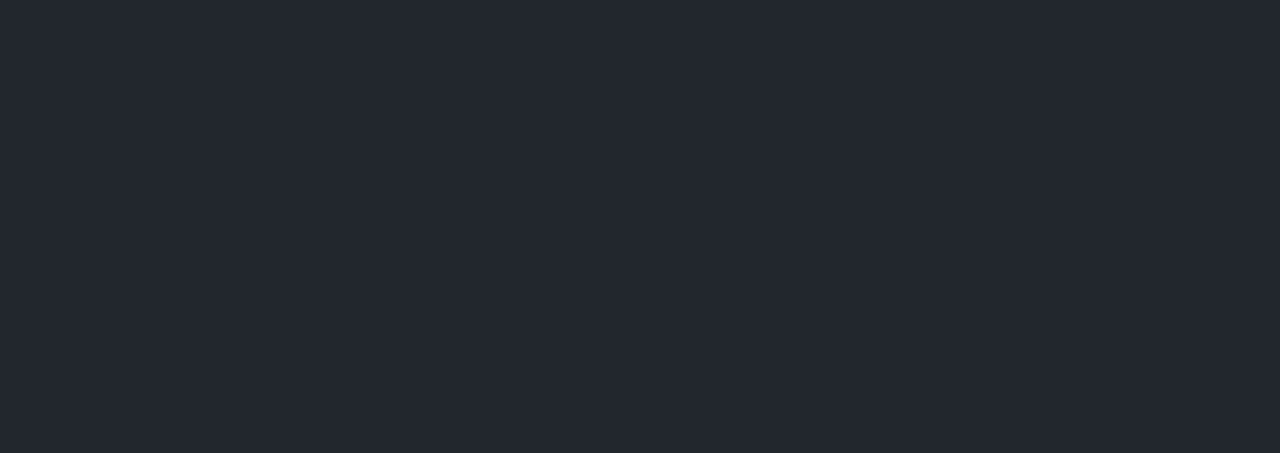
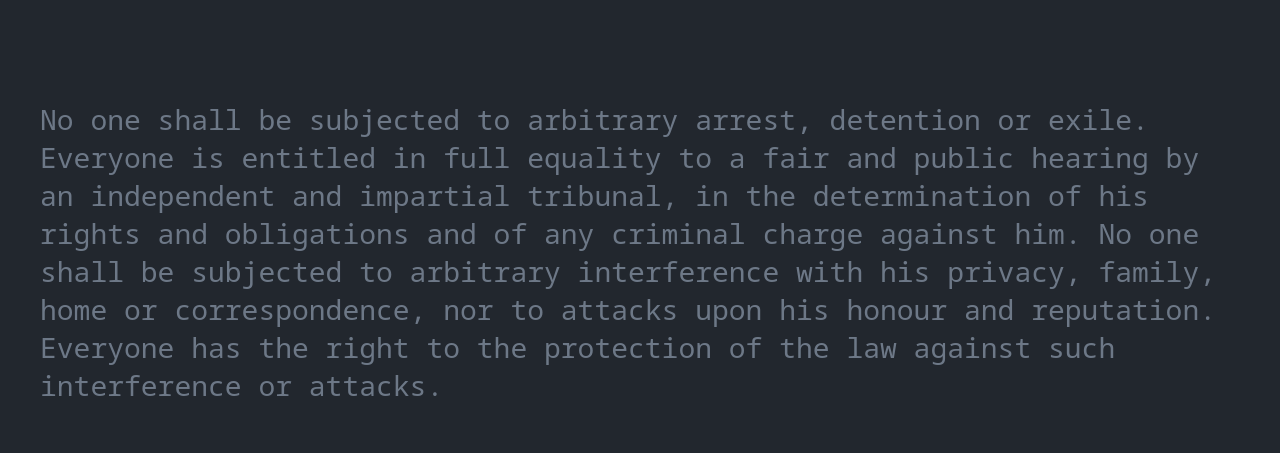
Before and after one commit to integrityaborescenes/speedy-clicky, a website built with Vite: page index.html in a window 1280 px wide. Built offline with nearby package versions, Linux system fonts and the light colour scheme; a web font is replaced by a local one.

Commit message:
add keyboard input block

```diff
--- a/package.json
+++ b/package.json
@@ -9,6 +9,7 @@
     "preview": "vite preview"
   },
   "devDependencies": {
+    "sass": "^1.93.2",
     "sass-embedded": "^1.93.2",
     "vite": "^7.1.7"
   },
--- /dev/null
+++ b/src/components/keyboard__input/index.js
@@ -0,0 +1,9 @@
+import styles from './keyboard__input.module.scss'
+
+export default () =>
+    `
+    <div class="${styles.keyboard__input}">
+        <textarea class="${styles.input__ontop}"></textarea>
+        <p class="${styles.p__under}">No one shall be subjected to arbitrary arrest, detention or exile. Everyone is entitled in full equality to a fair and public hearing by an independent and impartial tribunal, in the determination of his rights and obligations and of any criminal charge against him. No one shall be subjected to arbitrary interference with his privacy, family, home or correspondence, nor to attacks upon his honour and reputation. Everyone has the right to the protection of the law against such interference or attacks.</p>
+    </div>
+    `
--- /dev/null
+++ b/src/components/keyboard__input/keyboard__input.module.scss
@@ -0,0 +1,35 @@
+@use '../../styles/variables';
+
+.keyboard__input {
+  display: flex;
+  max-width: 1200px;
+  width: 100%;
+  height: 350px;
+  position: relative;
+}
+
+.input__ontop {
+  position: absolute;
+  left: -2px;
+  top: -2px;
+  background: transparent;
+  border: none;
+  outline: none;
+  resize: none;
+  overflow: hidden;
+
+  font-family: variables.$main-font;
+  font-size: 28px;
+  color: variables.$blue-color;
+  line-height: normal;
+}
+
+.p__under {
+  border: none;
+  outline: none;
+  user-select: none;
+  font-family: variables.$main-font;
+  font-size: 28px;
+  line-height: normal;
+  color: variables.$text-color;
+}
--- /dev/null
+++ b/src/components/keyboard__preview/index.js
@@ -0,0 +1,6 @@
+export default () =>
+    `
+    <div class="keyboard__preview">
+
+    </div>
+    `
--- a/src/main.js
+++ b/src/main.js
@@ -1,21 +1,8 @@
-import './styles/main.scss'
+import './styles/main.scss';
+import keyboard__input from "./components/keyboard__input";
+import keyboard__preview from "./components/keyboard__preview";
 
-// document.querySelector('#app').innerHTML = `
-//   <div>
-//     <a href="https://vite.dev" target="_blank">
-//       <img src="${viteLogo}" class="logo" alt="Vite logo" />
-//     </a>
-//     <a href="https://developer.mozilla.org/en-US/docs/Web/JavaScript" target="_blank">
-//       <img src="${javascriptLogo}" class="logo vanilla" alt="JavaScript logo" />
-//     </a>
-//     <h1>Hello Vite!</h1>
-//     <div class="card">
-//       <button id="counter" type="button"></button>
-//     </div>
-//     <p class="read-the-docs">
-//       Click on the Vite logo to learn more
-//     </p>
-//   </div>
-// `
-//
-// setupCounter(document.querySelector('#counter'))
+document.querySelector('.typing-test-container').innerHTML = `
+  ${keyboard__input()}
+  ${keyboard__preview()}
+`
--- a/src/styles/_variables.scss
+++ b/src/styles/_variables.scss
@@ -8,5 +8,7 @@ $light-black-color: #303136;
 $gray-color: #616161;
 $dark-gray-color: #222222;
 $light-gray-color: #A5A5A5;
+$text-color: #6d7887;
 $background-color: #22272e;
+$red-color: #ef6c75;
 $blue-color: #4895ef;
--- a/src/styles/main.scss
+++ b/src/styles/main.scss
@@ -5,3 +5,22 @@
 html {
   background-color: variables.$background-color;
 }
+
+.typing-test {
+  max-width: 1200px;
+  height: 1000px;
+  display: flex;
+  justify-content: center;
+  align-items: center;
+  margin: 0 auto;
+
+  &-container {
+    max-width: 1200px;
+    width: 100%;
+    height: 800px;
+    display: flex;
+    flex-direction: column;
+    justify-content: start;
+    align-items: center;
+  }
+}
```
Also changed, not shown: index.html (+0 -1 lines), src/components/keyboard__input/keyboard__input.module.css (added), src/components/keyboard__preview/keyboard__preview.module.scss (added), src/styles/main.css (added), 3 other files.
